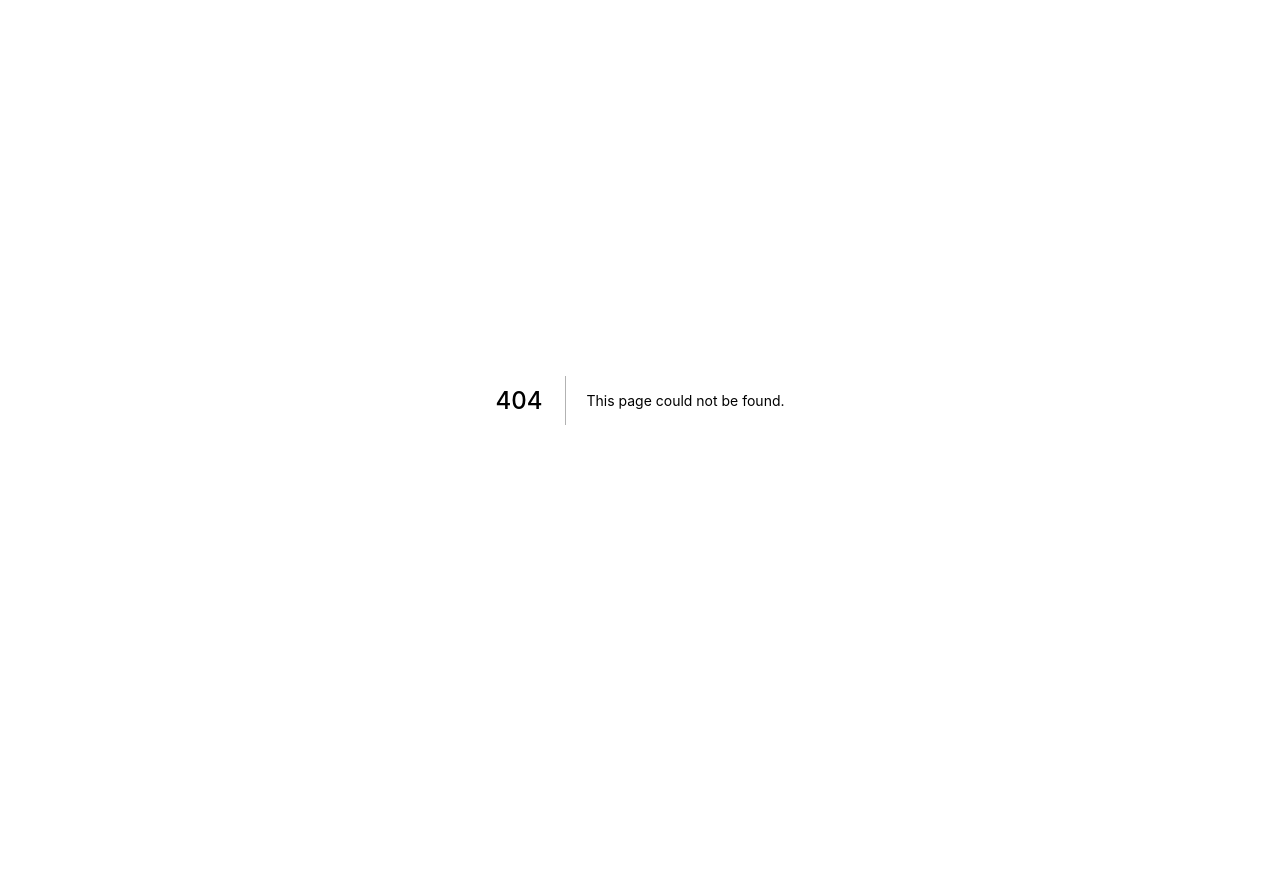
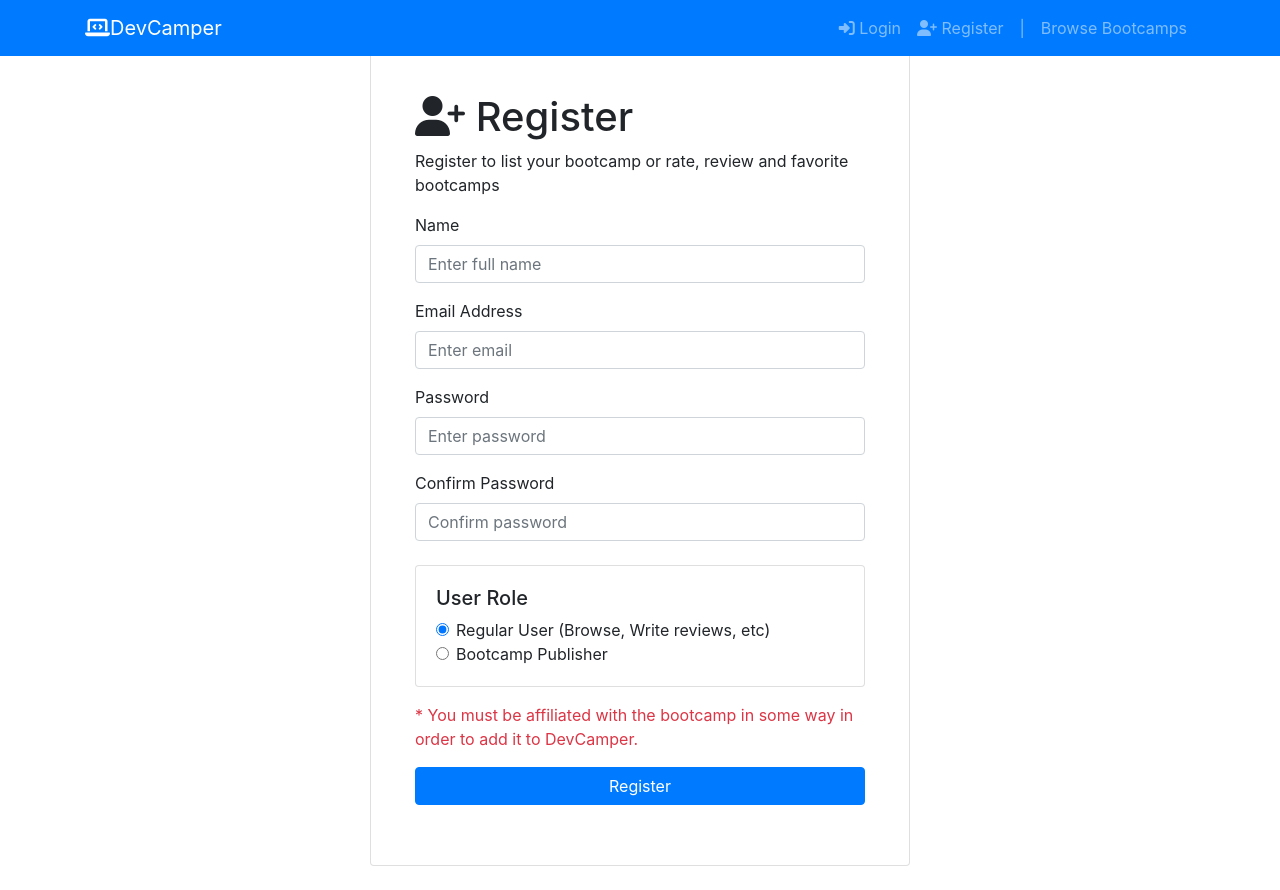
Before and after one commit to rookiemonkey/devcamper-frontend, a Next.js app: page /register in a window 1280 px wide. Before the commit this address had no page. Before the commit the page ends 800 px from the top, so only its background shows below. Built offline with nearby package versions, Linux system fonts and the light colour scheme.

Commit message:
added login register

```diff
--- /dev/null
+++ b/components/register/form.js
@@ -0,0 +1,103 @@
+const RegisterForm = () => {
+    return (
+        <section class="form mt-5">
+            <div class="container">
+                <div class="row">
+                    <div class="col-md-6 m-auto">
+                        <div class="card bg-white p-4 mb-4">
+                            <div class="card-body">
+                                <h1><i class="fas fa-user-plus"></i> Register</h1>
+                                <p>
+                                    Register to list your bootcamp or rate, review and favorite
+                                    bootcamps
+								</p>
+                                <form>
+                                    <div class="form-group">
+                                        <label for="name">Name</label>
+                                        <input
+                                            type="text"
+                                            name="name"
+                                            class="form-control"
+                                            placeholder="Enter full name"
+                                            required
+                                        />
+                                    </div>
+                                    <div class="form-group">
+                                        <label for="email">Email Address</label>
+                                        <input
+                                            type="email"
+                                            name="email"
+                                            class="form-control"
+                                            placeholder="Enter email"
+                                            required
+                                        />
+                                    </div>
+                                    <div class="form-group">
+                                        <label for="password">Password</label>
+                                        <input
+                                            type="password"
+                                            name="password"
+                                            class="form-control"
+                                            placeholder="Enter password"
+                                            required
+                                        />
+                                    </div>
+                                    <div class="form-group mb-4">
+                                        <label for="password2">Confirm Password</label>
+                                        <input
+                                            type="password"
+                                            name="password2"
+                                            class="form-control"
+                                            placeholder="Confirm password"
+                                            required
+                                        />
+                                    </div>
+
+                                    <div class="card card-body mb-3">
+                                        <h5>User Role</h5>
+                                        <div class="form-check">
+                                            <input
+                                                class="form-check-input"
+                                                type="radio"
+                                                name="role"
+                                                value="user"
+                                                checked
+                                            />
+                                            <label class="form-check-label">
+                                                Regular User (Browse, Write reviews, etc)
+											</label>
+                                        </div>
+                                        <div class="form-check">
+                                            <input
+                                                class="form-check-input"
+                                                type="radio"
+                                                name="role"
+                                                value="publisher"
+                                            />
+                                            <label class="form-check-label">
+                                                Bootcamp Publisher
+											</label>
+                                        </div>
+                                    </div>
+                                    <p class="text-danger">
+                                        * You must be affiliated with the bootcamp in some way in
+                                        order to add it to DevCamper.
+									</p>
+                                    <div class="form-group">
+                                        <input
+                                            type="submit"
+                                            value="Register"
+                                            class="btn btn-primary btn-block"
+                                        />
+                                    </div>
+                                </form>
+                            </div>
+                        </div>
+                    </div>
+                </div>
+            </div>
+        </section>
+    )
+}
+
+export default RegisterForm;
--- /dev/null
+++ b/pages/register.js
@@ -0,0 +1,20 @@
+import Head from 'next/head'
+import Navigation from '../components/Navigation';
+import RegisterForm from '../components/register/form';
+
+function Register() {
+    return (
+        <main>
+            <Head>
+                <title>DevCamper - Register</title>
+            </Head>
+
+            <Navigation />
+
+            <RegisterForm />
+
+        </main>
+    )
+}
+
+export default Register;
```
